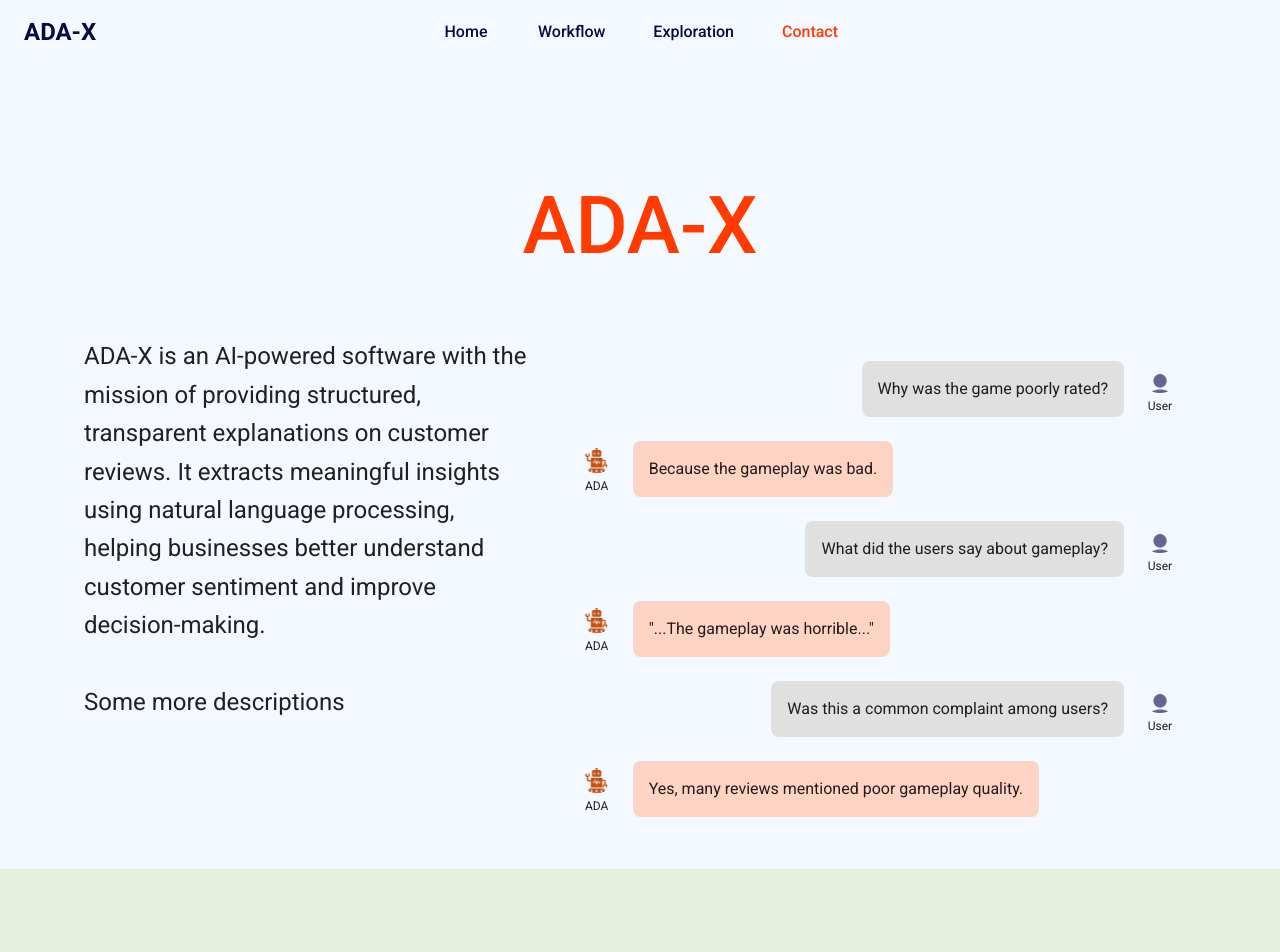
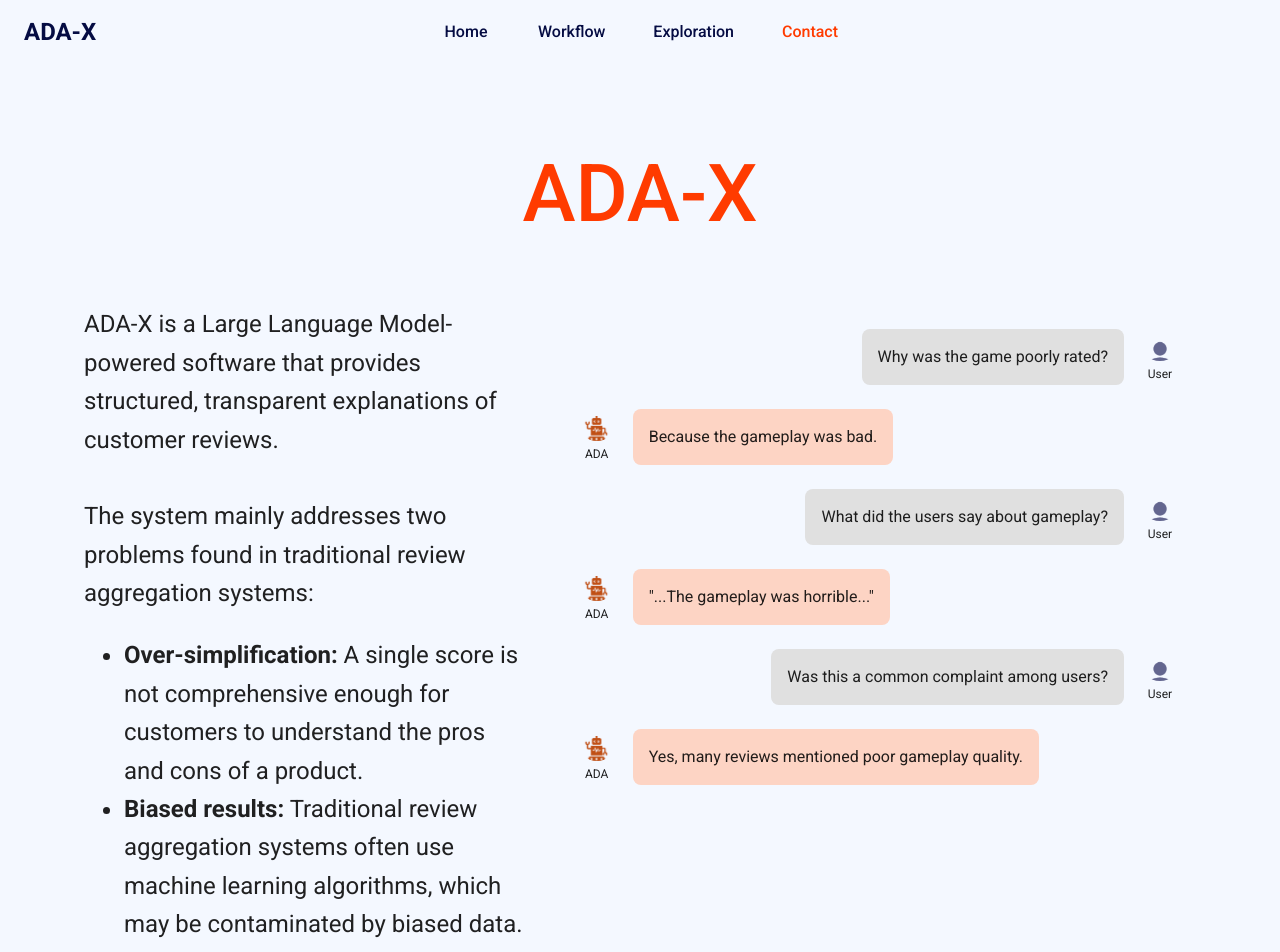
Before and after one commit to ImperialOntology/frontend, a React (Create React App) app: page / in a window 1280 px wide. Shown: the top 952 px of the page. Before the commit the page ends 869 px from the top, so only its background shows below. Built offline with nearby package versions, Linux system fonts and the light colour scheme; no server answers; what @mui/x-tree-view would draw is missing.

Commit message:
Change the Home page ADA explanation

```diff
--- a/src/pages/Home.js
+++ b/src/pages/Home.js
@@ -4,7 +4,7 @@ import ChatAnimation from '../components/ChatAnimation';
 
 function Home() {
   return (
-    <Container sx={{ mt: 12 }}>
+    <Container sx={{ mt: 8 }}>
       {/* Centered Title */}
       <Box sx={{ textAlign: 'center', mb: 8 }}>
         <Typography variant="h1" component="h1" sx={{
@@ -22,11 +22,18 @@ function Home() {
         {/* Left Column - Description */}
         <Grid item xs={12} md={5}>
           <Typography variant="h5" align="left" sx={{ lineHeight: 1.6 }}>
-            ADA-X is an AI-powered software with the mission of providing structured, transparent explanations
-            on customer reviews. It extracts meaningful insights using natural language processing, helping
-            businesses better understand customer sentiment and improve decision-making.
+          ADA-X is a Large Language Model-powered software that provides structured, transparent explanations of
+          customer reviews.
             <br /><br />
-            Some more descriptions
+            The system mainly addresses two problems found in traditional review aggregation systems:
+            <ul>
+              <li> <strong>Over-simplification:</strong> A single score is not comprehensive enough for customers to understand
+                the pros and cons of a product.
+              </li>
+              <li><strong>Biased results:</strong> Traditional review aggregation systems often use machine learning algorithms,
+                which may be contaminated by biased data.
+              </li>
+            </ul>
           </Typography>
         </Grid>
 
```
